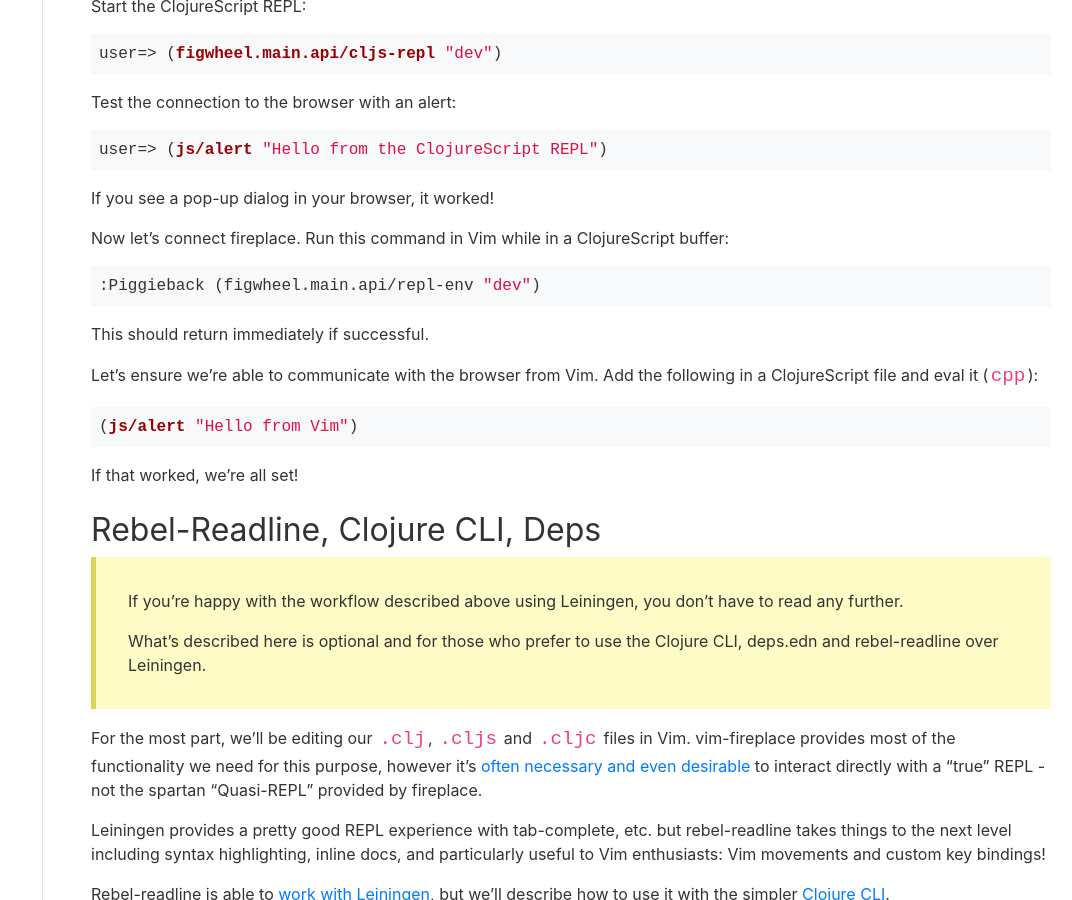
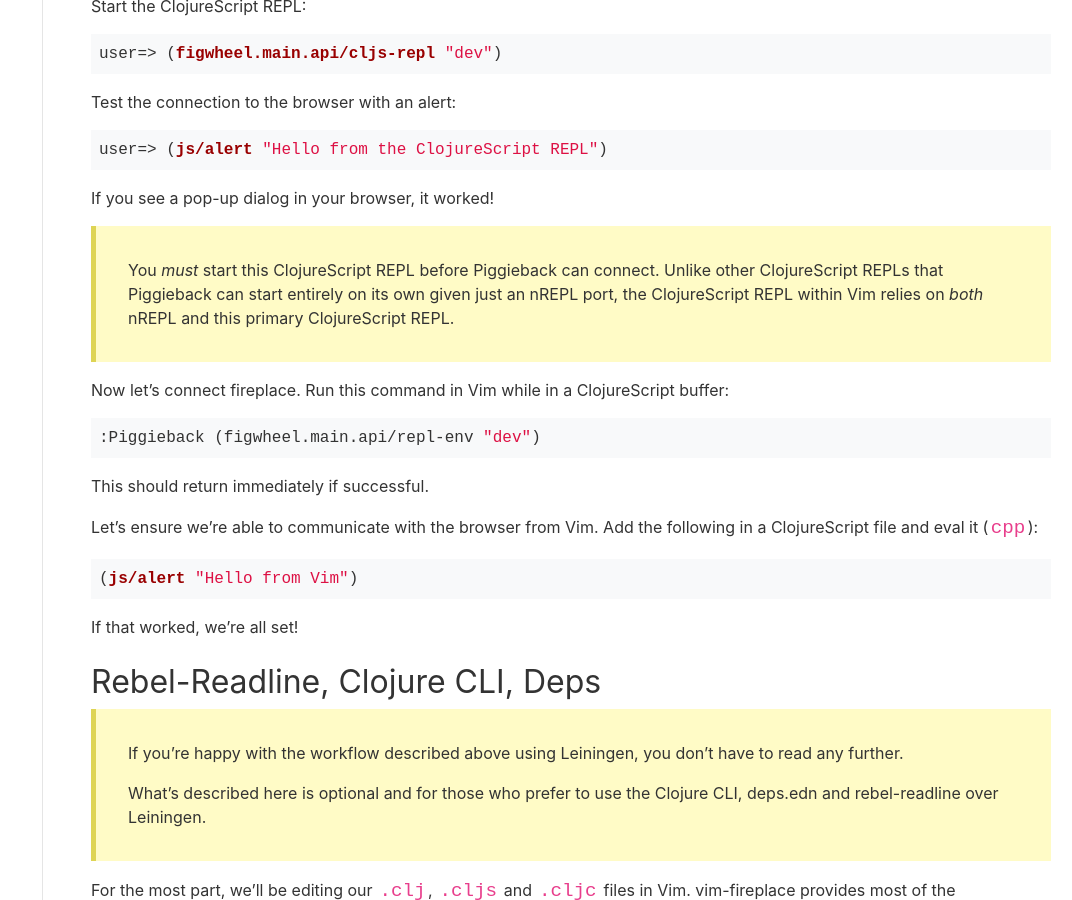
Before and after one commit to bhauman/figwheel-main, a Jekyll site: the page built from docs/docs/vim.md, in a window 1280 px wide and 900 px high, scrolled down 2425 px. Shown: the whole window, without its empty margins (208-1280 px from the left). Built offline with Jekyll 4.4.1, drawn with Linux system fonts in a browser that asks for light colours.

Commit message:
Adds a proposed emphatic note to the Vim help
Yes, starting the repl first _is_ implied in these docs and the repl-env
docstring.

The trouble for me came in that it seems like Piggieback sometimes will
and sometimes won't start up a cljs-repl on its own given a repl-env. I
got to assuming that `:Piggieback (figwheel.main.api/repl-env "dev")` in
vim was roughly equivalent to starting the cljs-repl in the clj-repl.

I'm presuming others might run into this confusion and want to make the
right thing a little more explicit.

````diff
--- a/docs/docs/vim.md
+++ b/docs/docs/vim.md
@@ -137,6 +137,11 @@
 ```
 
 If you see a pop-up dialog in your browser, it worked!
+
+> You *must* start this ClojureScript REPL before Piggieback can connect.
+> Unlike other ClojureScript REPLs that Piggieback can start entirely on its
+> own given just an nREPL port, the ClojureScript REPL within Vim relies on
+> *both* nREPL and this primary ClojureScript REPL.
 
 Now let's connect fireplace. Run this command in Vim while in a
 ClojureScript buffer:
````
